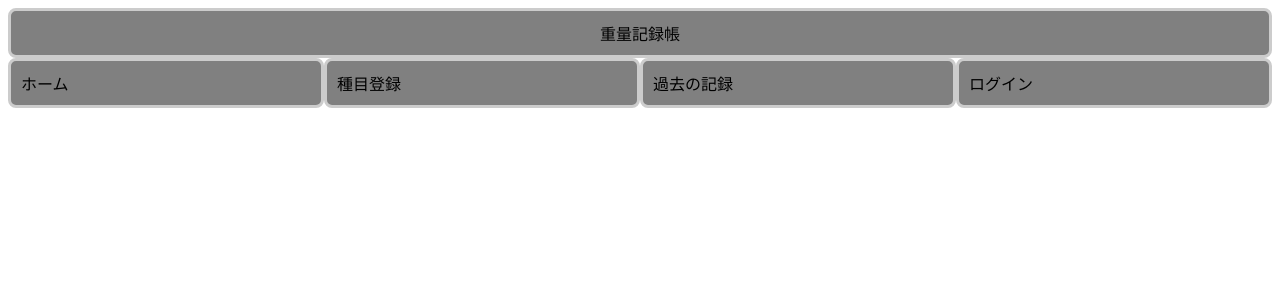
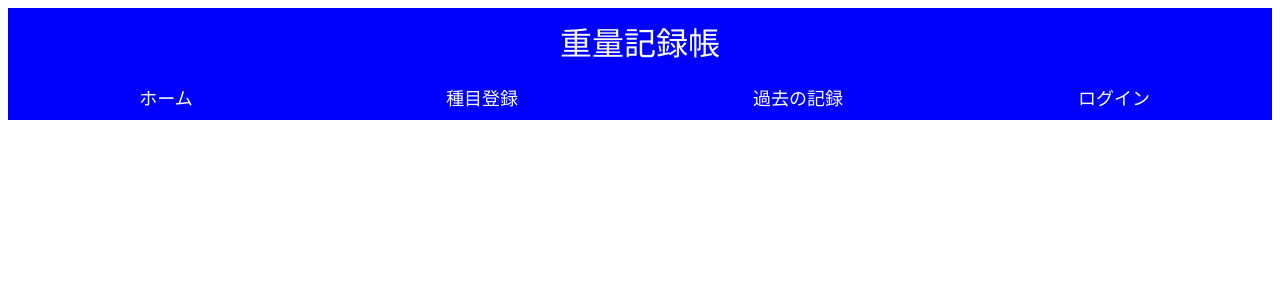
Before and after one commit to mimurayusuke/dep_test, a Django app: page /home in a window 1280 px wide. Shown: the top 300 px of the page. Run offline with Django 3.2, Linux system fonts and the light colour scheme.

Commit message:
mod grid propaty

```diff
--- a/weight/static/css/home.css
+++ b/weight/static/css/home.css
@@ -4,13 +4,19 @@
 }
 
 .item {
-    background: gray;
+    color: white;
+    font-size: large;
+    text-align: center;
+    background: blue;
     padding: 10px;
+    /*
     border-radius: 8px;
-    border: 3px solid #ccc;
+    border: 3px solid white;
+    */
 }
 
 .title {
+    font-size: xx-large;
     text-align: center;
     grid-column: 1 / 5;
 }
```
